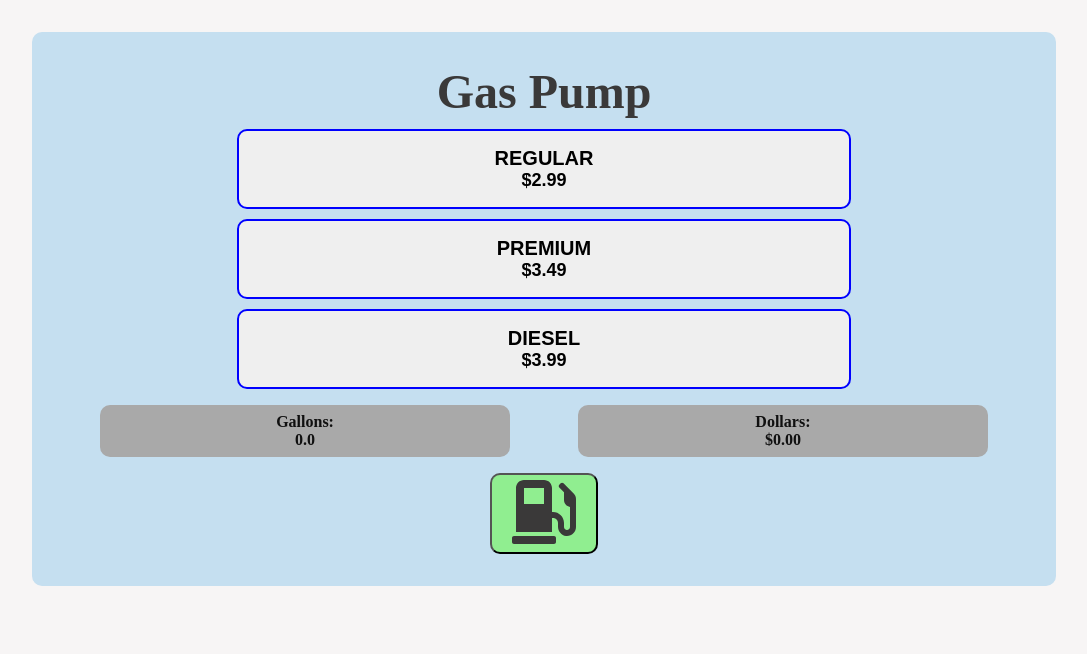
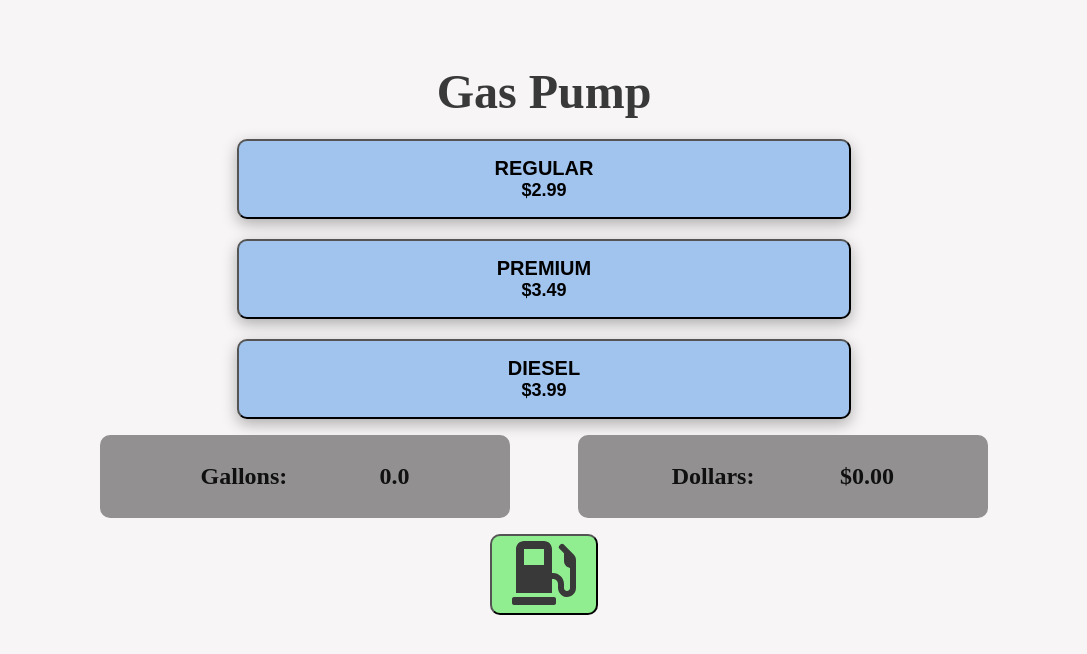
Before and after one commit to LisaTrevis/react-gas-pump, a React (Create React App) app: page / in a window 1280 px wide. Shown: the top 654 px of the page, without its empty margins (96-1183 px from the left). Built offline with nearby package versions, Linux system fonts and the light colour scheme.

Commit message:
Final CSS

```diff
--- a/src/index.css
+++ b/src/index.css
@@ -6,11 +6,17 @@ Variables
 
 :root {
   --clr-bg: rgb(247, 245, 245);
-  --clr-app-bg: rgb(197, 223, 240);
-  --clr-btn-bg: darkgray;
+  --clr-app-bg: rgb(247, 245, 245);
+  /* --clr-app-bg: rgb(197, 223, 240); */
   --clr-lrg-txt: rgb(58, 57, 57);
   --clr-small-txt: rgb(16, 16, 16);
   --clr-light-txt: rgb(247, 245, 245);
+  --clr-btn-bg: #a1c4ee;
+  --clr-meter-bg: rgb(146, 144, 144);
+  --clr-border-btn: rgb(16, 16, 16);
+  --clr-active-btn: #1779f1;
+  --light-shadow: 0 5px 15px rgba(0, 0, 0, 0.1);
+  --dark-shadow: 0 5px 15px rgba(0, 0, 0, 0.3);
 }
 
 /*
@@ -74,8 +80,9 @@ h1 {
 } */
 
 .gas-type-btn {
+  background-color: var(--clr-btn-bg);
   border-radius: 10px;
-  margin-top: 10px;
+  margin-top: 20px;
   height: 80px;
   width: 60%;
   display: flex;
@@ -84,14 +91,15 @@ h1 {
   flex-direction: column;
   flex-wrap: wrap;
   text-align: center;
-  border: 2px solid blue;
   font-size: 20px;
   font-weight: bold;
   text-transform: uppercase;
+  box-shadow: var(--dark-shadow);
 }
 
 .gas-type-btn:hover {
   cursor: pointer;
+  border: 4px solid var(--clr-border-btn);
 }
 
 .price {
@@ -100,7 +108,8 @@ h1 {
 }
 
 .active {
-  background-color: rgb(95, 95, 247);
+  background-color: var(--clr-active-btn);
+  box-shadow: none;
 }
 
 .meters {
@@ -111,7 +120,7 @@ h1 {
 
 .gallon-counter,
 .dollar-counter {
-  background-color: var(--clr-btn-bg);
+  background-color: var(--clr-meter-bg);
   width: 40%;
   color: var(--clr-small-txt);
   padding: 8px;
@@ -133,7 +142,7 @@ h1 {
 
 button:focus {
   outline: none;
-  /* box-shadow: 0 0 0 2px var(--clr-btn-dark); */
+  box-shadow: 0 0 0 2px var(--clr-btn-dark);
 }
 
 .btn-start,
@@ -152,4 +161,21 @@ button:focus {
 .btn-start:hover,
 .btn-stop:hover {
   cursor: pointer;
+  box-shadow: var(--dark-shadow);
+  border: 2px solid black;
 }
+
+@media screen and (min-width: 700px) {
+  .gallon-counter p,
+  .dollar-counter p {
+    display: inline-block;
+    padding: 20px 0;
+  }
+
+  .gallon-counter,
+  .dollar-counter {
+    display: flex;
+    justify-content: space-evenly;
+    font-size: 1.5rem;
+  }
+}
```
